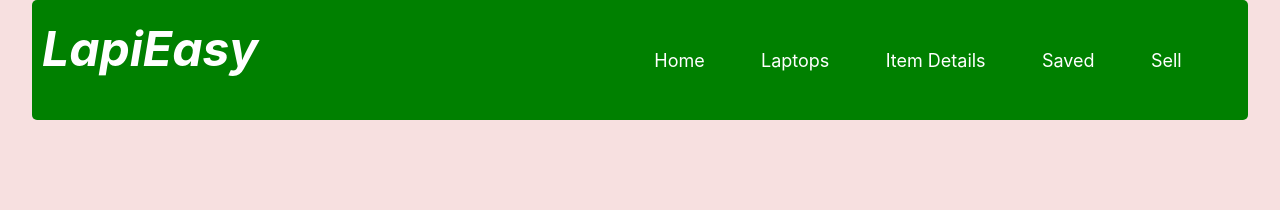
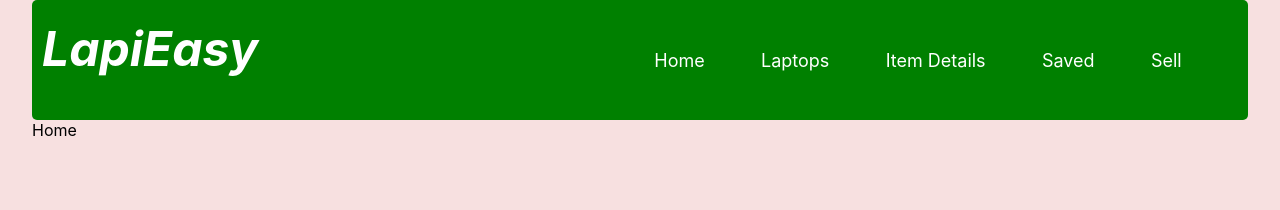
Before and after one commit to Patrick-Njiru/Lapi-Easy, a React (Create React App) app: page / in a window 1280 px wide. Shown: the top 210 px of the page. Built offline with nearby package versions, Linux system fonts and the light colour scheme; no server answers.

Commit message:
Import children components and incorporate them using Routes and Route hooks.

```diff
--- a/src/components/App.js
+++ b/src/components/App.js
@@ -1,5 +1,10 @@
 import React, {useState, useEffect} from 'react';
+import Home from './Home';
+import Laptops from './Laptops';
 import NavBar from './NavBar';
+import Saved from './Saved';
+import Sell from './Sell';
+import {Routes, Route} from "react-router-dom"
 
 function App() {
 
@@ -13,6 +18,12 @@ function App() {
   return (
     <div>
       <NavBar />
+      <Routes>
+        <Route exact path='/' element={<Home />} />
+        <Route path='/laptops' element={<Laptops />} />
+        <Route path='/saved' element={<Saved />} />
+        <Route path='/sell' element={<Sell />} />
+      </Routes>
     </div>
   );
 }
```
